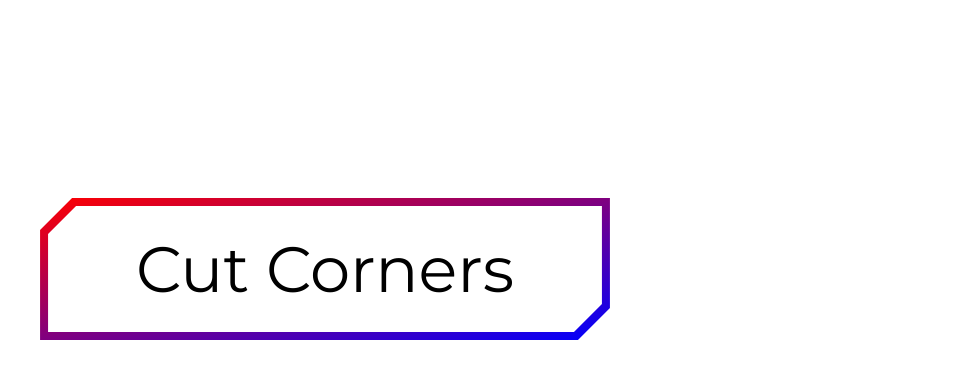
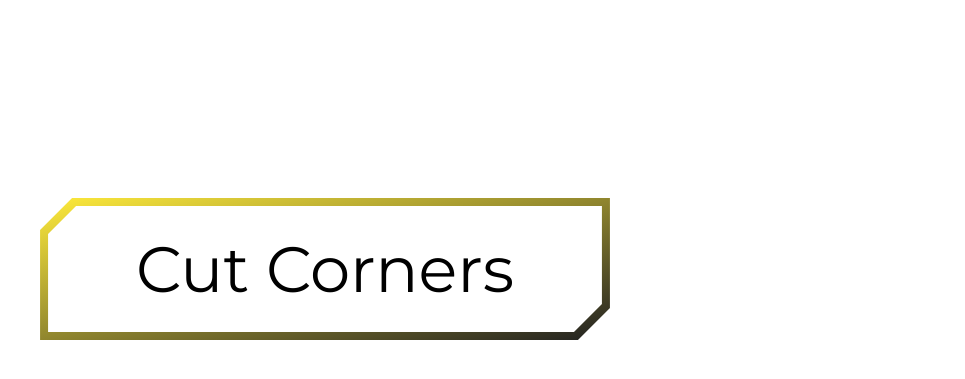
Before and after one commit to davinaleong/proj-cut-corners, a plain HTML site: page index.html in a window 1280 px wide. Shown: the part 131-510 px from the top of the page, without its empty margins (315-1280 px from the left). Drawn offline with Linux system fonts and the light colour scheme.

Commit message:
Changed color of button

```diff
--- a/main.css
+++ b/main.css
@@ -43,7 +43,7 @@ body {
   --color: black;
   --hover-color: white;
   --background: white;
-  --border-color: linear-gradient(to bottom right, red, blue);
+  --border-color: linear-gradient(to bottom right, #ffeb3b, #212121);
   --border-width: 0.125em;
   --chamfer-size: 0.5em;
   --animation-duration: 0.5s;
```
